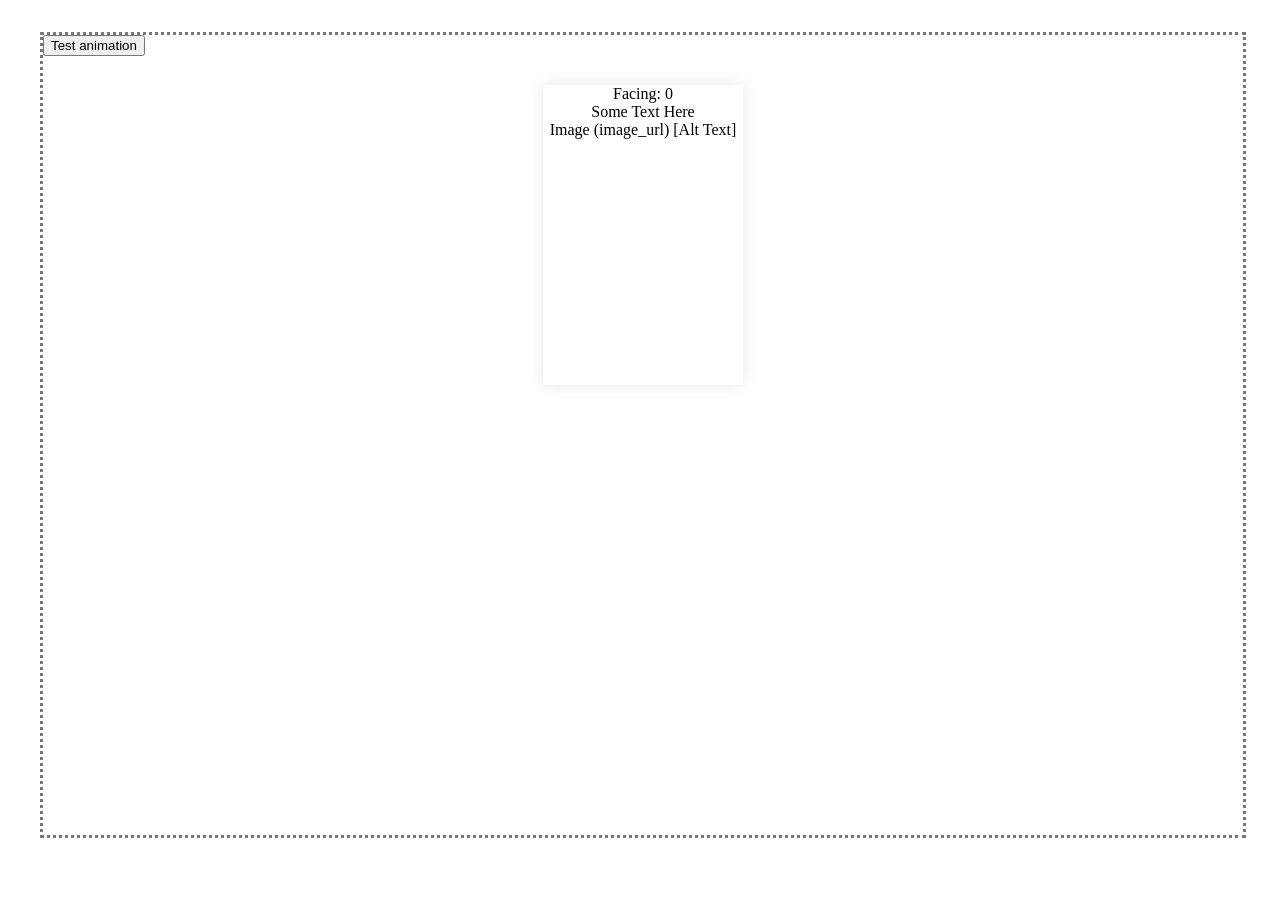
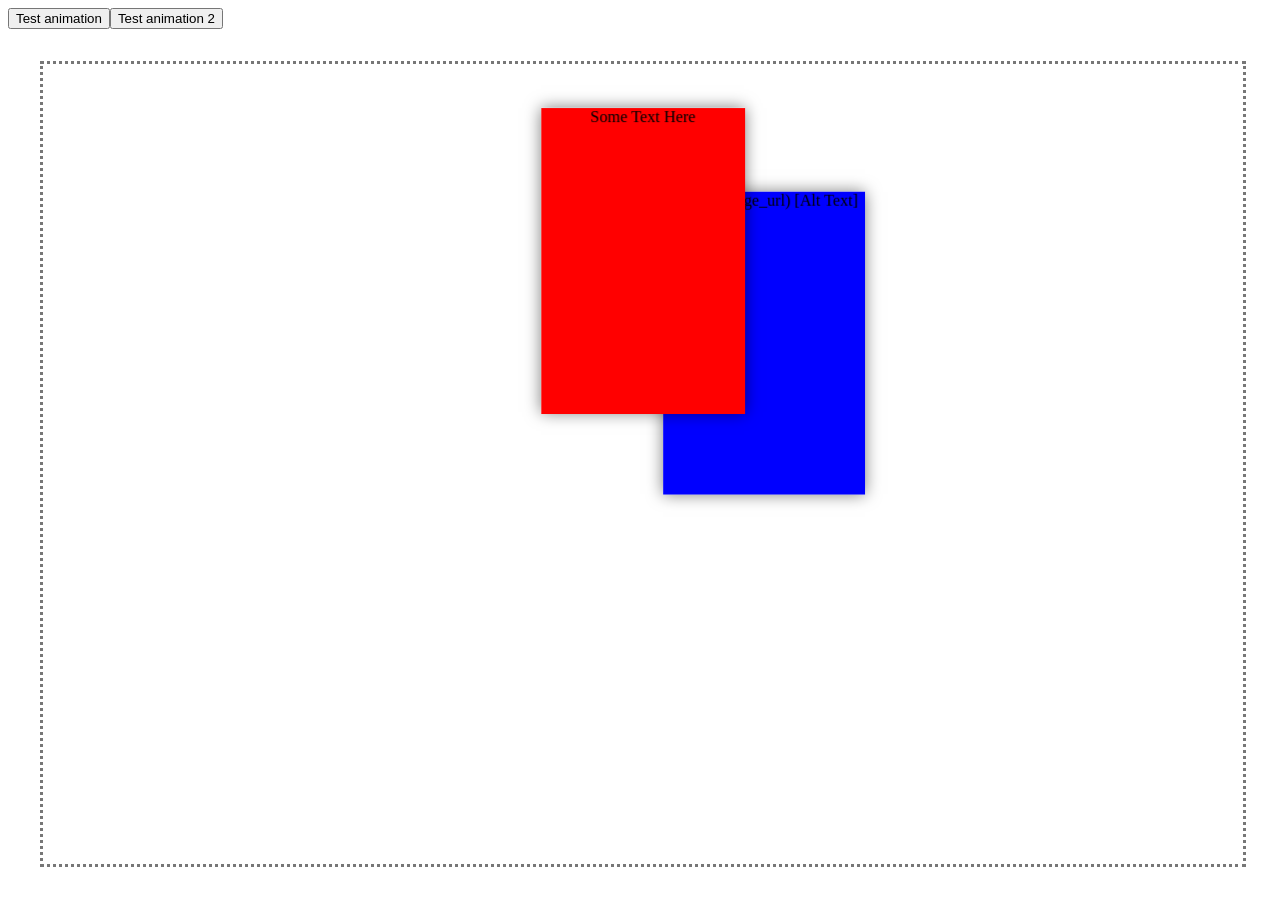
Before and after one commit to ihansson/react-card-game, a React (Create React App) app: page / in a window 1280 px wide. Before the commit the page ends 870 px from the top, so only its background shows below. Built offline with nearby package versions, Linux system fonts and the light colour scheme.

Commit message:
Card facing animation and ordering.

```diff
--- a/src/App.tsx
+++ b/src/App.tsx
@@ -1,11 +1,10 @@
 import React, { useState } from "react";
-import { calculateTransformFromPosition } from "./components/Stack";
 import { Back, Card, Front } from "./components/Card/Card";
 import { CardText } from "./components/Card/CardText";
 import { CardImage } from "./components/Card/CardImage";
 
 import { test } from "./game/store";
-import { FACE, ISize } from "./game/schema";
+import { FACE, IBoardState } from "./game/schema";
 import { Board } from "./components/Board";
 
 test();
@@ -13,36 +12,62 @@ test();
 const states = [
   {
     index: 0,
+    order: 2,
     facing: FACE.UP,
     position: { top: 0.25, left: 0.5 },
-    cardSize: {
+    size: {
       width: 200,
       height: 300,
     },
   },
   {
     index: 1,
+    order: 2,
     facing: FACE.DOWN,
     position: { bottom: 0.25, right: 0.4 },
-    cardSize: {
+    size: {
       width: 160,
       height: 240,
     },
   },
 ];
 
+const states2 = [
+  {
+    index: 0,
+    order: 1,
+    facing: FACE.DOWN,
+    position: { top: 0.35, left: 0.6 },
+    size: {
+      width: 200,
+      height: 300,
+    },
+  },
+  {
+    index: 1,
+    order: 3,
+    facing: FACE.DOWN,
+    position: { top: 0.35, left: 0.6 },
+    size: {
+      width: 200,
+      height: 300,
+    },
+  },
+];
+
 function App() {
-  // Testing animating card
+  const [state, setState] = useState(states[0]);
+  const [state2, setState2] = useState(states2[0]);
 
-  const [state, setState] = useState(states[0]);
-
-  const boardSize: ISize = {
+  const boardState: IBoardState = {
+    size: {
       width: 1200,
       height: 800,
+    },
   };
 
   return (
-    <Board>
+    <div>
       <button
         onClick={() => {
           if (state.index === 0) {
@@ -54,15 +79,27 @@ function App() {
       >
         Test animation
       </button>
-      <Card
-        facing={state.facing}
-        transform={calculateTransformFromPosition(
-          state.position,
-          state.cardSize,
-          boardSize,
-          { width: 0, height: 0 }
-        )}
+      <button
+        onClick={() => {
+          if (state2.index === 0) {
+            setState2(states2[1]);
+          } else {
+            setState2(states2[0]);
+          }
+        }}
       >
+        Test animation 2
+      </button>
+      <Board state={boardState}>
+        <Card {...state}>
+          <Front>
+            <CardText>Some Text Here</CardText>
+          </Front>
+          <Back>
+            <CardImage alt="Alt Text" image="image_url" />
+          </Back>
+        </Card>
+        <Card {...state2}>
           <Front>
             <CardText>Some Text Here</CardText>
           </Front>
@@ -71,6 +108,7 @@ function App() {
           </Back>
         </Card>
       </Board>
+    </div>
   );
 }
 
--- a/src/components/Board.css
+++ b/src/components/Board.css
@@ -4,6 +4,8 @@
     margin: 2em;
     position: relative;
     border: 3px dotted #777;
+    perspective: 1200px;
+    transform-style: preserve-3d;
 }
 
 .GameObject {
@@ -25,5 +27,22 @@
     background: #fff;
     width: 200px;
     height: 300px;
-    box-shadow: 0 0 15px rgba(0,0,0,0.1);
+    transition: transform 1s;
+    transform-style: preserve-3d;
+    box-shadow: 0 0 15px rgba(0,0,0,0.5);
 }
+
+.CardFace {
+    height: 100%;
+    width: 100%;
+    backface-visibility: hidden;
+}
+
+.CardFront {
+    background: red;
+}
+
+.CardBack {
+    background: blue;
+    transform: rotateY( 180deg );
+}
--- a/src/components/Board.tsx
+++ b/src/components/Board.tsx
@@ -1,10 +1,26 @@
+import React from "react";
 import { FunctionComponent, ReactElement } from "react";
 import "./Board.css";
+import { IBoardState } from "../game/schema";
 
 export interface BoardProps {
   children?: ReactElement | ReactElement[];
+  state: IBoardState;
 }
 
-export const Board: FunctionComponent<BoardProps> = ({ children }) => {
-  return <div className="Board">{children}</div>;
+export const DefaultBoardState: IBoardState = {
+  size: { width: 1000, height: 800 },
 };
+
+export const Board: FunctionComponent<BoardProps> = ({
+  children,
+  state = DefaultBoardState,
+}) => {
+  return (
+    <div className="Board">
+      {React.Children.map(children, (child: any) =>
+        React.cloneElement(child, { board: state })
+      )}
+    </div>
+  );
+};
--- a/src/components/Card/Card.tsx
+++ b/src/components/Card/Card.tsx
@@ -1,22 +1,41 @@
 import { FunctionComponent, ReactElement } from "react";
-import { FACE } from "../../game/schema";
+import { FACE, IPosition, ISize, IBoardState } from "../../game/schema";
+import { DefaultBoardState } from "../Board";
 
 export interface CardProps {
   children?:
     | ReactElement<FrontProps | BackProps>
     | ReactElement<FrontProps | BackProps>[];
   facing: FACE;
-  transform?: string;
+  order: number;
+  position: IPosition;
+  size: ISize;
+  board?: IBoardState;
 }
 
 export const Card: FunctionComponent<CardProps> = ({
   children,
   facing,
-  transform = "",
+  order,
+  position,
+  size,
+  board = DefaultBoardState,
 }) => {
   return (
-    <div className="GameObject Card" style={{ transform }}>
-      Facing: {facing} {children}
+    <div
+      className={`GameObject Card ${facing === FACE.UP ? "is-up" : "is-down"}`}
+      style={{
+        transform: calculateTransformFromPosition(
+          position,
+          size,
+          board.size,
+          facing,
+          order,
+          { width: 0, height: 0 }
+        ),
+      }}
+    >
+      {children}
     </div>
   );
 };
@@ -26,7 +45,7 @@ export interface FrontProps {
 }
 
 export const Front: FunctionComponent<FrontProps> = ({ children }) => {
-  return <div>{children}</div>;
+  return <div className="GameObject CardFace CardFront">{children}</div>;
 };
 
 export interface BackProps {
@@ -34,5 +53,41 @@ export interface BackProps {
 }
 
 export const Back: FunctionComponent<BackProps> = ({ children }) => {
-  return <div>{children}</div>;
+  return <div className="GameObject CardFace CardBack">{children}</div>;
 };
+
+function calculateTransformFromPosition(
+  position: IPosition,
+  size: ISize,
+  wrapperSize: ISize,
+  facing: FACE,
+  order: number,
+  offset?: ISize
+) {
+  let x: number = 0;
+  let y: number = 0;
+  const halfWidth = size.width / 2;
+  const halfHeight = size.height / 2;
+  if (position.top) {
+    y = position.top * wrapperSize.height - halfHeight;
+  } else if (position.bottom) {
+    y = wrapperSize.height - halfHeight - position.bottom * wrapperSize.height;
+  }
+  if (position.left) {
+    x = position.left * wrapperSize.width - halfWidth;
+  } else if (position.right) {
+    x = wrapperSize.width - halfWidth - position.right * wrapperSize.width;
+  }
+  if (offset) {
+    if (offset.width) {
+      x += offset.width;
+    }
+    if (offset.height) {
+      y += offset.height;
+    }
+  }
+  const scale = size.width / 200;
+  const rotateY = facing === FACE.UP ? 0 : 180;
+  const z = order * 10;
+  return `translate3d(${x}px, ${y}px, ${z}px) scale(${scale}) rotateY(${rotateY}deg)`;
+}
--- a/src/components/Stack.tsx
+++ /dev/null
@@ -1,78 +0,0 @@
-import React, { Fragment, FunctionComponent, ReactElement } from "react";
-import { CardProps } from "./Card/Card";
-import { IPosition, ISize } from "../game/schema";
-
-export interface StackProps {
-  children?: ReactElement<CardProps> | ReactElement<CardProps>[];
-  position: IPosition;
-  boardSize: ISize;
-  cardSize: ISize;
-}
-
-export const Stack: FunctionComponent<StackProps> = ({
-  children,
-  position,
-  boardSize,
-  cardSize,
-}) => {
-  return (
-    <Fragment>
-      <div
-        className="GameObject Label"
-        style={{
-          transform: calculateTransformFromPosition(
-            position,
-            { width: 200, height: 40 },
-            boardSize
-          ),
-        }}
-      >
-        Cards in stack: {React.Children.count(children)}
-      </div>
-      {React.Children.map(children, (child, index) => {
-        return React.cloneElement(child as any, {
-          transform: calculateTransformFromPosition(
-            position,
-            cardSize,
-            boardSize,
-            {
-              width: index * -5,
-              height: index * -5,
-            }
-          ),
-        });
-      })}
-    </Fragment>
-  );
-};
-
-export function calculateTransformFromPosition(
-  position: IPosition,
-  size: ISize,
-  wrapperSize: ISize,
-  offset?: ISize
-) {
-  let x: number = 0;
-  let y: number = 0;
-  const halfWidth = size.width / 2;
-  const halfHeight = size.height / 2;
-  if (position.top) {
-    y = position.top * wrapperSize.height - halfHeight;
-  } else if (position.bottom) {
-    y = wrapperSize.height - halfHeight - position.bottom * wrapperSize.height;
-  }
-  if (position.left) {
-    x = position.left * wrapperSize.width - halfWidth;
-  } else if (position.right) {
-    x = wrapperSize.width - halfWidth - position.right * wrapperSize.width;
-  }
-  if (offset) {
-    if (offset.width) {
-      x += offset.width;
-    }
-    if (offset.height) {
-      y += offset.height;
-    }
-  }
-  return `translate(${x}px, ${y}px)`;
-}
--- a/src/game/schema.ts
+++ b/src/game/schema.ts
@@ -41,3 +41,7 @@ export interface ISize {
   width: number;
   height: number;
 }
+
+export interface IBoardState {
+  size: ISize;
+}
```
Also changed, not shown: 1 other file (tests, documents, lock files or other folders). Lines whose indentation alone changed are shown as unchanged.
